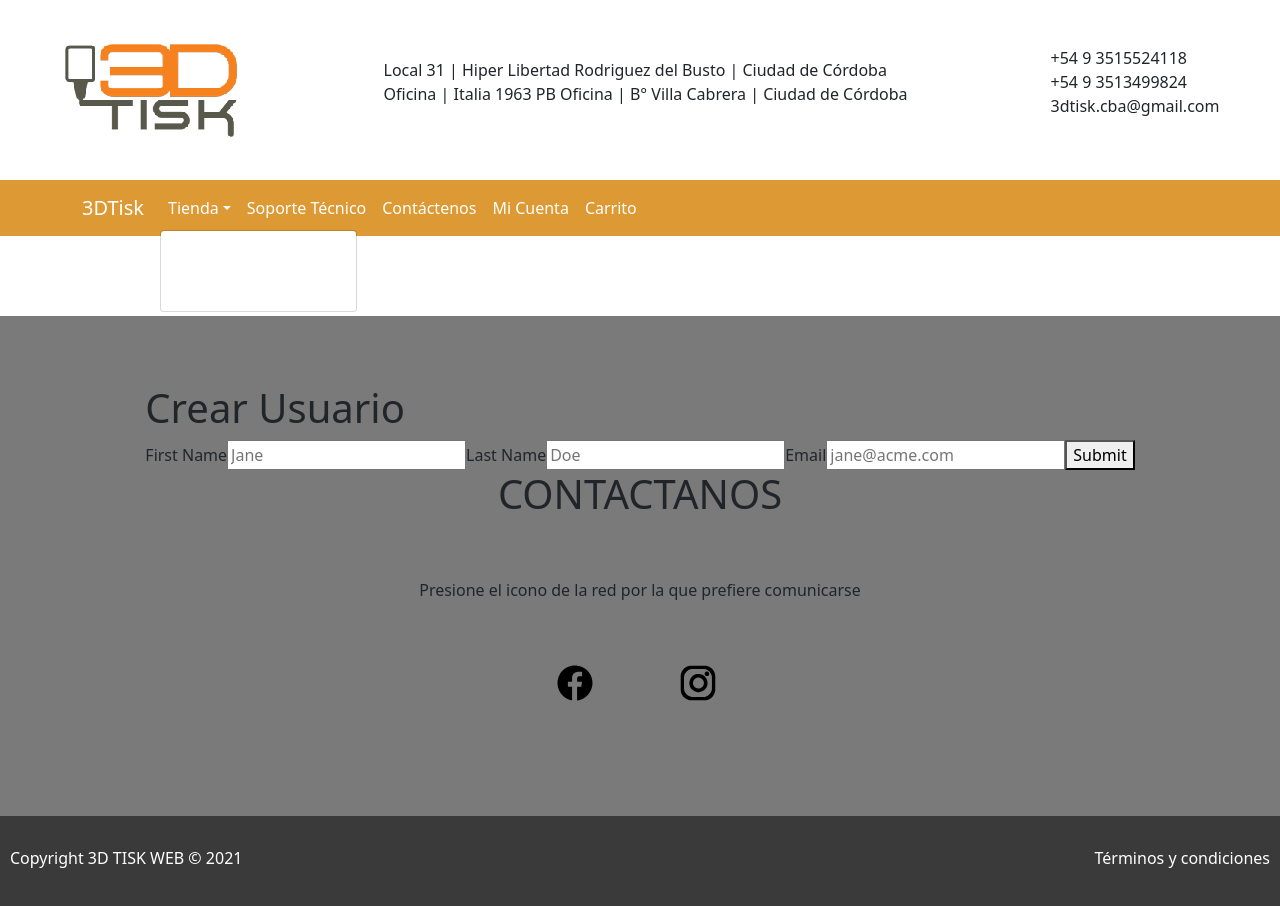
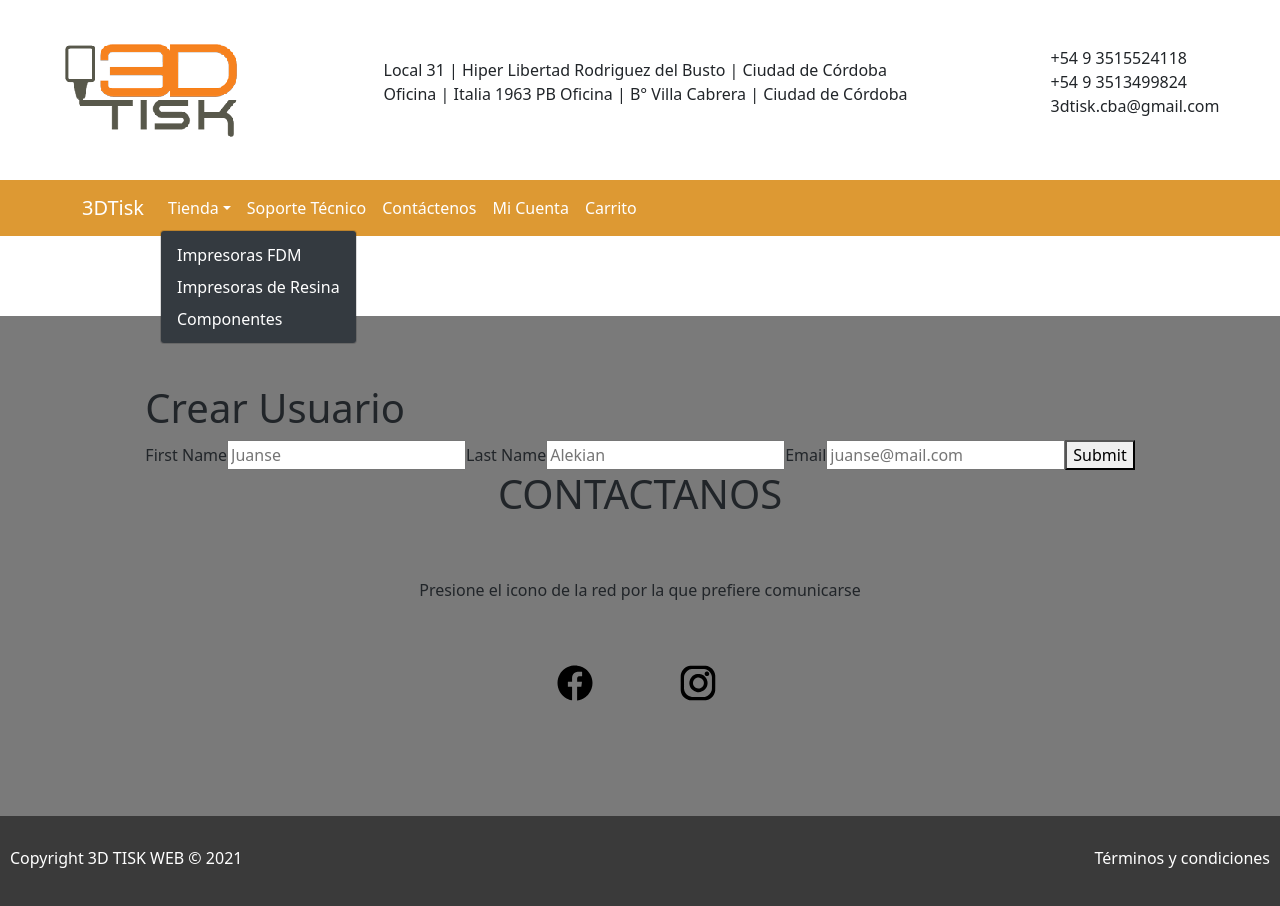
Before and after one commit to EstanislaoCaputto/3dtisk, a React (Create React App) app: page /contactenos in a window 1280 px wide. Both pictures are taken after a click on the button "Tienda". Shown: the top 906 px of the page. Built offline with nearby package versions, Linux system fonts and the light colour scheme.

Commit message:
retoques antes de salir a lo del primo

```diff
--- a/src/componentes/Contactenos.js
+++ b/src/componentes/Contactenos.js
@@ -22,21 +22,22 @@ function Contactar() {
                 >
                     <Form>
                         <label htmlFor="firstName">First Name</label>
-                        <Field id="firstName" name="firstName" placeholder="Jane" />
+                        <Field id="firstName" name="firstName" placeholder="Juanse" />
 
                         <label htmlFor="lastName">Last Name</label>
-                        <Field id="lastName" name="lastName" placeholder="Doe" />
+                        <Field id="lastName" name="lastName" placeholder="Alekian" />
 
                         <label htmlFor="email">Email</label>
                         <Field
                             id="email"
                             name="email"
-                            placeholder="jane@acme.com"
+                            placeholder="juanse@mail.com"
                             type="email"
                         />
                         <button type="submit">Submit</button>
                     </Form>
                 </Formik>
+                {/* https://www.creativosonline.org/formularios-css-html.html */}
             </div>
             <h1 className='titu'>CONTACTANOS</h1>
             <p>Presione el icono de la red por la que prefiere comunicarse</p>
--- a/src/componentes/NavBar.js
+++ b/src/componentes/NavBar.js
@@ -10,9 +10,10 @@ function NavBar() {
                 <Navbar.Toggle aria-controls="responsive-navbar-nav" />
                 <Navbar.Collapse id="responsive-navbar-nav">
                     <Nav className="me-auto">
-                        <NavDropdown title='Tienda' id="basic-nav-dropdown">
-                            <NavDropdown.Item href="/">Impresoras FDM</NavDropdown.Item>
-                            <NavDropdown.Item href="/">Impresoras de Resina</NavDropdown.Item>
+                        <NavDropdown title='Tienda' id="basic-nav-dropdown" menuVariant='dark'>
+                            <NavDropdown.Item href="/tienda">Impresoras FDM</NavDropdown.Item>
+                            <NavDropdown.Item href="/tienda">Impresoras de Resina</NavDropdown.Item>
+                            <NavDropdown.Item href="/tienda">Componentes</NavDropdown.Item>
                         </NavDropdown>
                         <Nav.Link href="/servicioTecnico">Soporte Técnico</Nav.Link>
                         <Nav.Link href="/contactenos">Contáctenos</Nav.Link>
--- a/src/componentes/itemList.js
+++ b/src/componentes/itemList.js
@@ -1,6 +1,5 @@
 import { useEffect, useState } from 'react'
 import { Spinner } from 'react-bootstrap';
-import fs from 'fs'
 //import producto from '../../public/DATABASE.txt'
 import { collection, getDocs } from 'firebase/firestore';
 import {getData} from '../firebase';
--- a/src/componentes/navbar.css
+++ b/src/componentes/navbar.css
@@ -2,6 +2,7 @@
     display: flex;
     justify-content: space-around;
     background-color: #dd9933;
+    color: black;
 }
 .container{
     justify-content: space-between!important;
```
